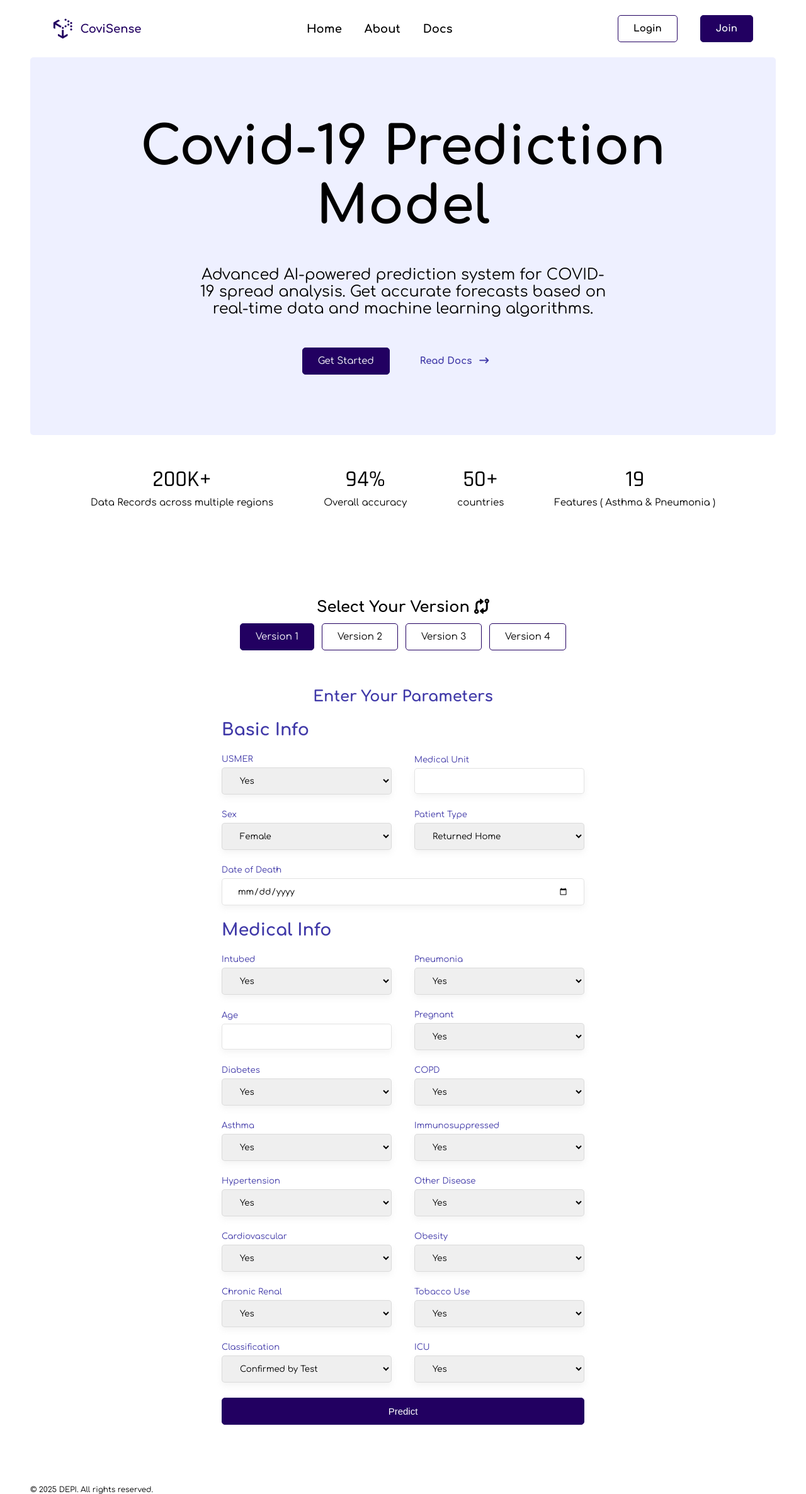
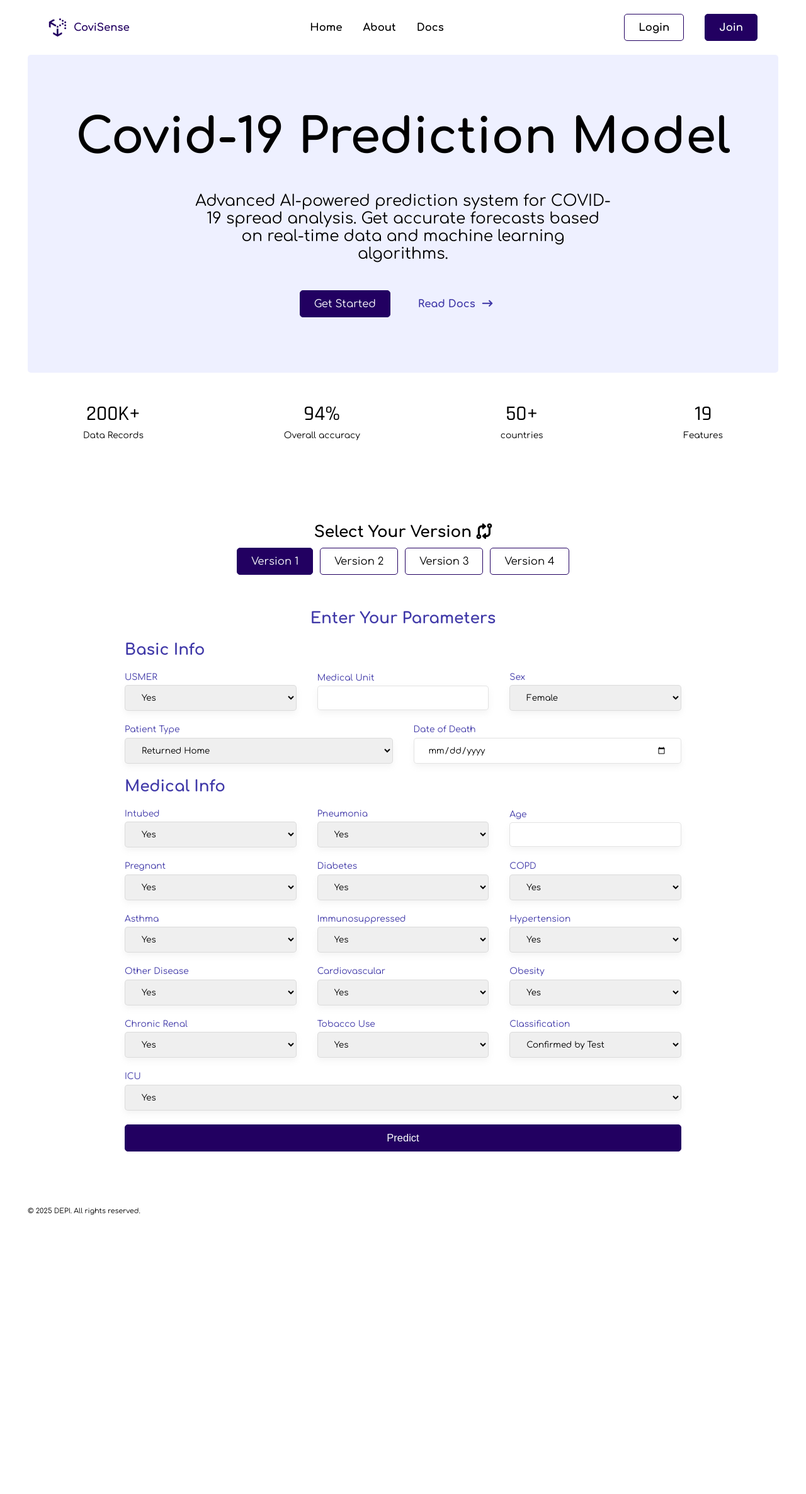
Before and after one commit to ibrahim-egy/COVID_DEPI, a Flask app: page / in a window 1280 px wide. Shown: the whole page at 63% size. After the commit the page ends 1930 px from the top, so only its background shows below. Run offline with Flask 3, Linux system fonts and the light colour scheme; some libraries are stand-ins or nearby versions.

Commit message:
UI Responsive

```diff
--- a/static/style.css
+++ b/static/style.css
@@ -1,8 +1,8 @@
 :root {
   --primary: #eef0ff;
-  --secondary: #fff;
+  --secondary: #ffffff;
   --tertiary: #220061;
-  --text-color: #000;
+  --text-color: #000000;
   --text-color-2: #4039a8;
   --br: 5px;
 }
@@ -12,10 +12,41 @@
   box-sizing: border-box;
 }
 
+/* Large screens (1200px) */
+/* Default font-size (1rem = 10px) */
 html {
-  font-size: 75%;
-  scroll-behavior: smooth;
+  font-size: 62.5%; /* 16px * 62.5% = 10px */
 }
+
+/* Medium screens (up to 1200px or 75em) */
+@media only screen and (max-width: 75em) {
+  html {
+    font-size: 56.25%; /* 16px * 56.25% = 9px */
+  }
+}
+
+/* Small screens (up to 900px or 56.25em) */
+@media only screen and (max-width: 56.25em) {
+  html {
+    font-size: 50%; /* 16px * 50% = 8px */
+  }
+}
+
+/* Larger screens (greater than 1200px or 75em) */
+@media only screen and (min-width: 75em) {
+  html {
+    font-size: 68.75%; /* 16px * 68.75% = 11px */
+  }
+}
+
+/* Very large screens (greater than 1800px or 112.5em) */
+@media only screen and (min-width: 112.5em) {
+  html {
+    font-size: 75%; /* 16px * 75% = 12px */
+  }
+}
+
+
 
 body {
     font-family: "Comfortaa", sans-serif;
@@ -54,6 +85,13 @@ body {
 
 }
 
+@media only screen and (max-width: 37.5em) {
+  .nav__list-2 {
+    display: none;
+  }
+}
+
+
 .nav__item {
     position: relative;
     color: var(--text-color);
@@ -75,18 +113,18 @@ body {
     text-align: center;
     color: var(--text-color);
     text-decoration: none;
-    font-size: 1.25rem;
+    font-size: 1.5rem;
     transition: all .2s ease-in-out;
 }
 
 
 .btn:hover {
     background: var(--tertiary);
-    color: #fff;
+    color: var(--secondary);
 }
 .btn--dark {
     background: var(--tertiary);
-    color: #fff;
+    color: var(--secondary);
 }
 
 .btn--dark:hover {
@@ -117,7 +155,7 @@ body {
 }
 
 .sub-heading {
-    font-size: 2rem;
+    font-size: 2.25rem;
     max-width: 60%;
 }
 
@@ -149,8 +187,17 @@ body {
 .features {
     display: flex;
     justify-content: space-between;
+    flex-wrap: wrap;
     align-items: center;
     padding: 4rem 8rem;
+}
+
+@media only screen and (max-width: 37.5em) {
+  .features {
+    padding: 4rem;
+    justify-content: center;
+    gap: 5rem;
+  }
 }
 
 .feature {
@@ -193,12 +240,12 @@ body {
 
 .versions__heading {
     text-align: center;
-    font-size: 2rem;
+    font-size: 2.25rem;
 }
 
 .form {
 
-    padding: 0 20vw;
+    padding: 0 10rem;
     display: flex;
     column-gap: 3rem;
     row-gap: 2rem;
@@ -207,9 +254,16 @@ body {
     align-items: center;
 }
 
+@media only screen and (max-width: 56.25em) {
+  .form {
+    padding: 0;
+  }
+}
+
+
 
 .form__heading {
-    font-size: 2rem;
+    font-size: 2.25rem;
     color: var(--text-color-2);
 
 }
@@ -257,6 +311,6 @@ body {
 .form__label {
     cursor: pointer;
     color: var(--text-color-2);
-    font-size: 1.1rem;
+    font-size: 1.25rem;
 
 }
--- a/templates/index.html
+++ b/templates/index.html
@@ -30,7 +30,7 @@
 		<a href="https://depi.gov.eg/" target="_blank" class="nav__item ">About</a>
 		<a href="https://github.com/ibrahim-egy/COVID_DEPI/tree/master" target="_blank" class="nav__item ">Docs</a>
 	</div>
-	<div class="nav__list">
+	<div class="nav__list nav__list-2">
 		<a class="nav__item btn">Login</a>
 		<a class="nav__item btn btn--dark">Join</a>
 	</div>
@@ -54,7 +54,7 @@
 	<section id="features" class="features">
 		<div class="feature">
 			<h1 class="feature__number">200K+</h1>
-			<p class="feature__text">Data Records across multiple regions</p>
+			<p class="feature__text">Data Records</p>
 		</div>
 		<div class="feature">
 			<h1 class="feature__number">94%</h1>
@@ -66,7 +66,7 @@
 		</div>
 		<div class="feature">
 			<h1 class="feature__number">19</h1>
-			<p class="feature__text">Features ( Asthma & Pneumonia )</p>
+			<p class="feature__text">Features</p>
 		</div>
 	</section>
 
```
